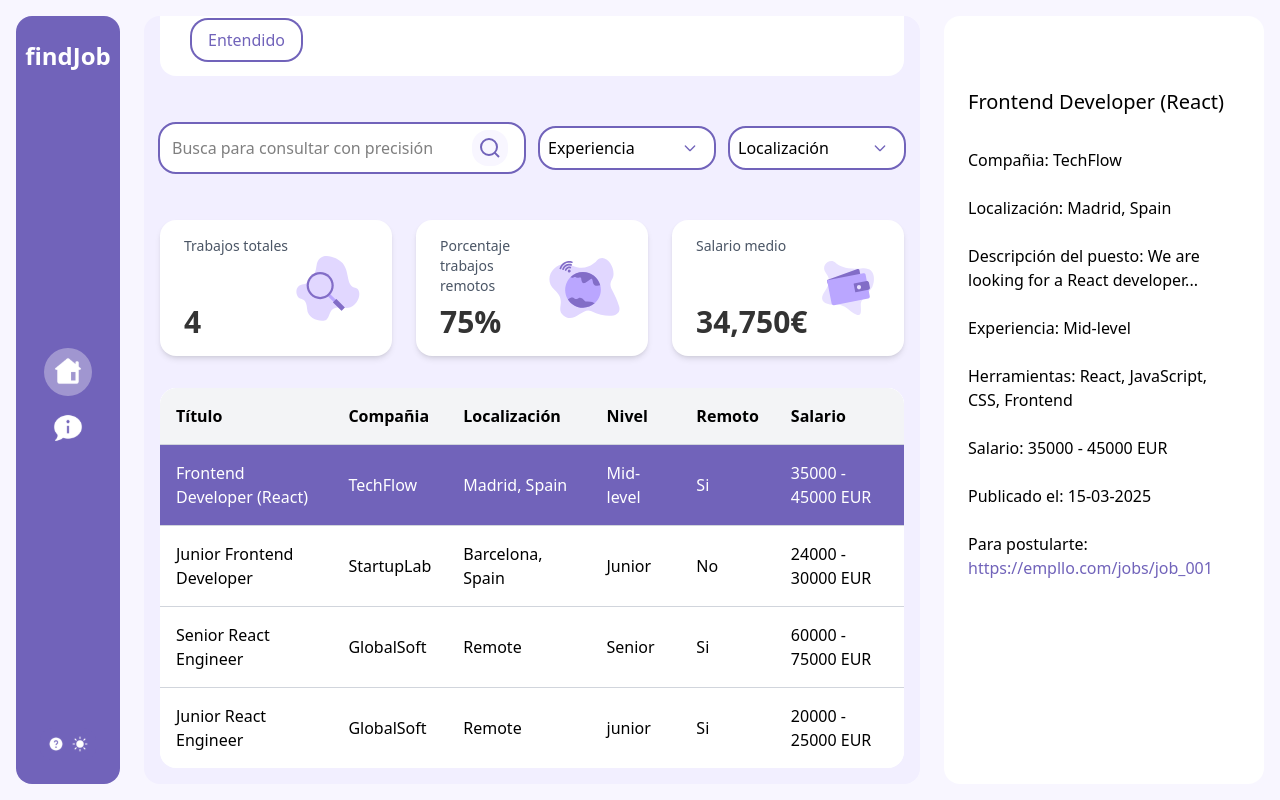
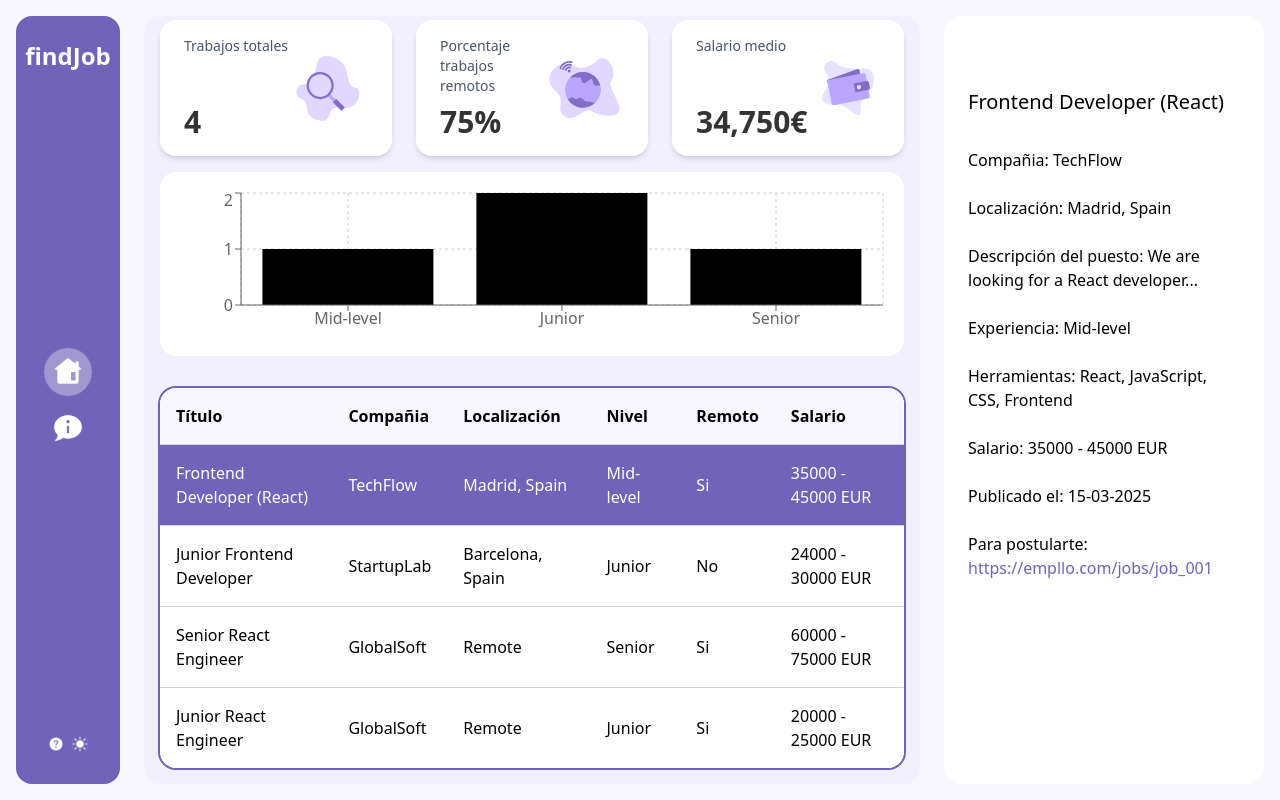
Before and after one commit to JaumeEsquerdo/dashboard-findJob, a Next.js app in the folder job-dashboard/: page / in a window 1280 px wide. Both pictures are taken after a click on the element 532 px from the left and 485 px from the top of the page. Built offline with nearby package versions, Linux system fonts and the light colour scheme.

Commit message:
instalar Rechart y primeras config

```diff
--- a/job-dashboard/package.json
+++ b/job-dashboard/package.json
@@ -11,7 +11,8 @@
   "dependencies": {
     "next": "16.1.6",
     "react": "19.2.3",
-    "react-dom": "19.2.3"
+    "react-dom": "19.2.3",
+    "recharts": "^3.7.0"
   },
   "devDependencies": {
     "@tailwindcss/postcss": "^4",
--- a/job-dashboard/src/app/page.tsx
+++ b/job-dashboard/src/app/page.tsx
@@ -5,6 +5,15 @@ import { Sidebar } from "../components/Sidebar";
 import { Button } from "../components/Button";
 import { type Job } from "./types/types";
 import dataJobs from '../data/jobs.json'
+import {
+  BarChart,
+  Bar,
+  XAxis,
+  YAxis,
+  CartesianGrid,
+  Tooltip,
+  ResponsiveContainer,
+} from "recharts"
 
 export default function Home() {
   const [sidebarOpen, setSidebarOpen] = useState(false);
@@ -75,6 +84,13 @@ export default function Home() {
     {} as Record<string, number> //el inicio es un objeto vacio que tendrá claves tipo string y valores tipo number
   )
 
+  const seniorityData = Object.entries(seniorityCount).map(
+    ([level, count]) => ({
+      level,
+      count,
+    })
+  )
+
   return (
     <div className="flex flex-col flex-1 min-h-0  lg:flex-row gap-6">
 
@@ -126,7 +142,7 @@ export default function Home() {
           {/* filtros selects */}
           <div className="flex gap-4 items-center justify-center w-full">
             <label className="relative w-full block lg:hover:-translate-y-1.5 transition duration-100">
-              <select className="p-2 pr-4 cursor-pointer rounded-2xl w-full bg-whiteSpecial outline-2 outline-main focus:outline-main focus:shadow-[0_0_0_2px_var(--color-main),0_4px_0_2px_var(--color-main)] hover:shadow-[0_0_0_2px_var(--color-main),0_4px_0_2px_var(--color-main)]  focus:outline-2 transition duration-100 appearance-none" value={filters.experience} onChange={(e) => setFilters({ ...filters, experience: e.target.value })}>
+              <select className="p-2 pr-4 cursor-pointer text-center rounded-2xl w-full bg-whiteSpecial outline-2 outline-main focus:outline-main focus:shadow-[0_0_0_2px_var(--color-main),0_4px_0_2px_var(--color-main)] hover:shadow-[0_0_0_2px_var(--color-main),0_4px_0_2px_var(--color-main)]  focus:outline-2 transition duration-100 appearance-none" value={filters.experience} onChange={(e) => setFilters({ ...filters, experience: e.target.value })}>
                 <option value="" >Experiencia</option>
                 <option value="Junior">Junior</option>
                 <option value="Mid-level">Mid-level</option>
@@ -145,7 +161,7 @@ export default function Home() {
 
 
             <label className="relative w-full block lg:hover:-translate-y-1.5 transition duration-100">
-              <select className="p-2 pr-4 cursor-pointer rounded-2xl w-full bg-whiteSpecial outline-2 outline-main focus:outline-main focus:shadow-[0_0_0_2px_var(--color-main),0_4px_0_2px_var(--color-main)] hover:shadow-[0_0_0_2px_var(--color-main),0_4px_0_2px_var(--color-main)]  focus:outline-2 transition duration-100 appearance-none" value={filters.location} onChange={(e) => setFilters({
+              <select className="p-2 pr-4 cursor-pointer text-center rounded-2xl w-full bg-whiteSpecial outline-2 outline-main focus:outline-main focus:shadow-[0_0_0_2px_var(--color-main),0_4px_0_2px_var(--color-main)] hover:shadow-[0_0_0_2px_var(--color-main),0_4px_0_2px_var(--color-main)]  focus:outline-2 transition duration-100 appearance-none" value={filters.location} onChange={(e) => setFilters({
                 ...filters, location: e.target.value
               })}>
                 <option value="">Localización</option>
@@ -197,10 +213,22 @@ export default function Home() {
 
         </div>
 
+        <div className="bg-white rounded-2xl p-4 w-auto min-h-3/12">
+          <ResponsiveContainer width="100%" height="100%">
+            <BarChart data={seniorityData}>
+              <CartesianGrid strokeDasharray="3 3" />
+              <XAxis dataKey="level" />
+              <YAxis />
+              <Tooltip />
+              <Bar dataKey="count" />
+            </BarChart>
+          </ResponsiveContainer>
+        </div>
+
         {/* tabla de render de jobs */}
-        <div className="overflow-x-auto min-h-fit mt-4 rounded-2xl bg-white">
+        <div className="overflow-x-auto min-h-fit mt-4 rounded-2xl bg-white shadow-[0_0_0_2px_var(--color-main)]">
           <table className="min-w-full bg-white rounded-2xl">
-            <thead className="bg-gray-100 text-left ">
+            <thead className="bg-background text-left ">
               <tr >
                 <th className="p-4 rounded-tl-2xl ">Título</th>
                 <th className="p-4">Compañia</th>
--- a/job-dashboard/src/components/Sidebar.tsx
+++ b/job-dashboard/src/components/Sidebar.tsx
@@ -59,7 +59,7 @@ export const Sidebar = ({ sidebarOpen, setOpen, job }: sidebarProps) => {
                             <p><span className="font-medium">Herramientas:</span> {job.tags.join(', ')}</p>
                             <p><span className="font-medium">Salario:</span> {job.salary_min} {job.salary_max ? `- ${job.salary_max}` : ''} {job.currency}</p>
                             <p><span className="font-medium">Publicado el:</span> {job.posted_at.split('-').reverse().join('-')}</p>
-                            <p><span className="font-medium">Para postularte:</span> <a href={job.url} target="_blank" rel="noopener noreferrer" className="text-main">{job.url}</a></p>
+                            <p><span className="font-medium">Para postularte:</span> <a href={job.url} target="_blank" rel="noopener noreferrer" className="text-main lg:hover:text-foreground lg:hover:underline transition duration-200">{job.url}</a></p>
                         </div>
                     </div>
                 )}
--- a/job-dashboard/src/data/jobs.json
+++ b/job-dashboard/src/data/jobs.json
@@ -55,7 +55,7 @@
       "location": "Remote",
       "remote": true,
       "employment_type": "Contract",
-      "experience_level": "junior",
+      "experience_level": "Junior",
       "salary_min": 20000,
       "salary_max": 25000,
       "currency": "EUR",
```
Also changed, not shown: 1 other file (tests, documents, lock files or other folders).
